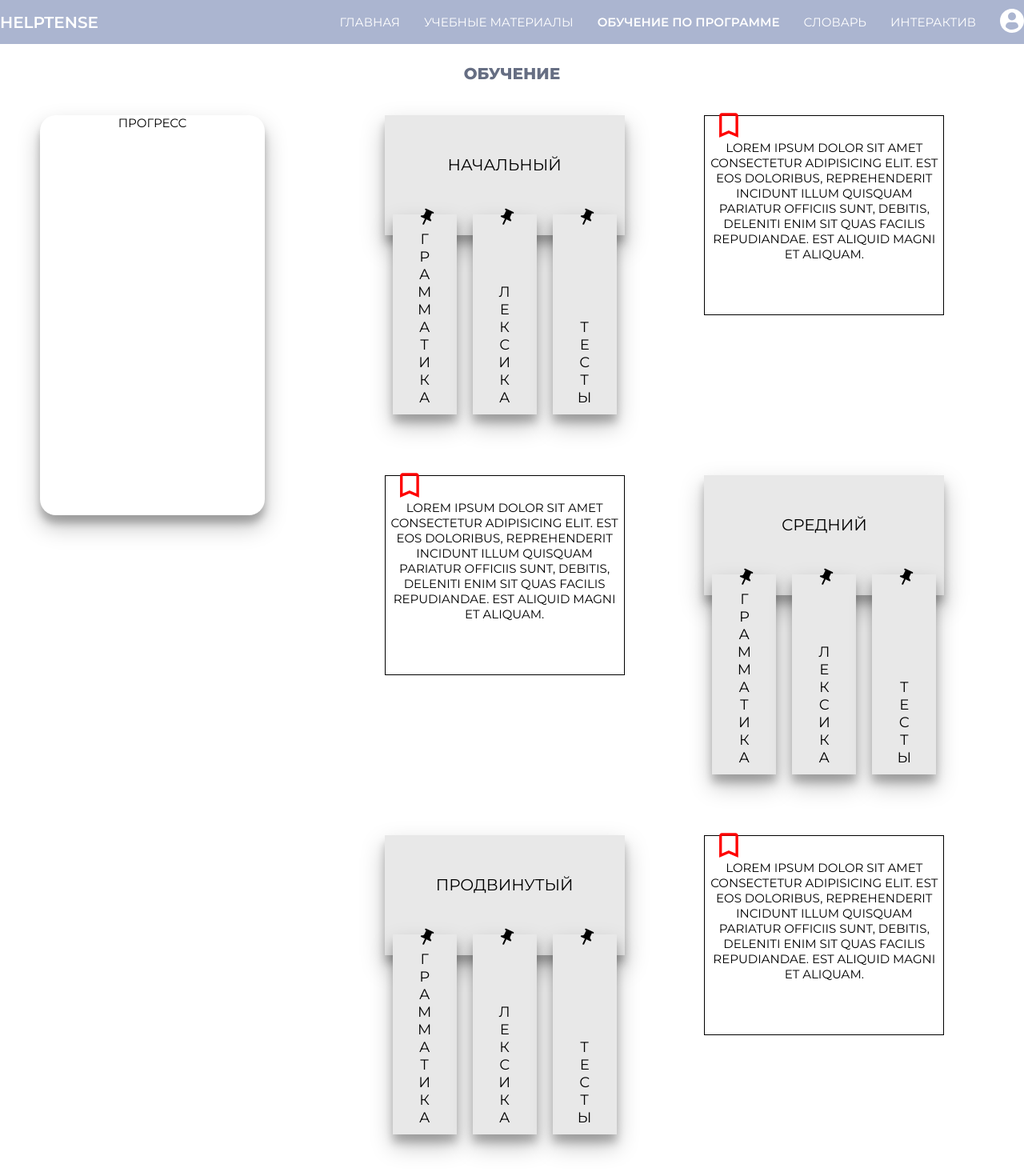
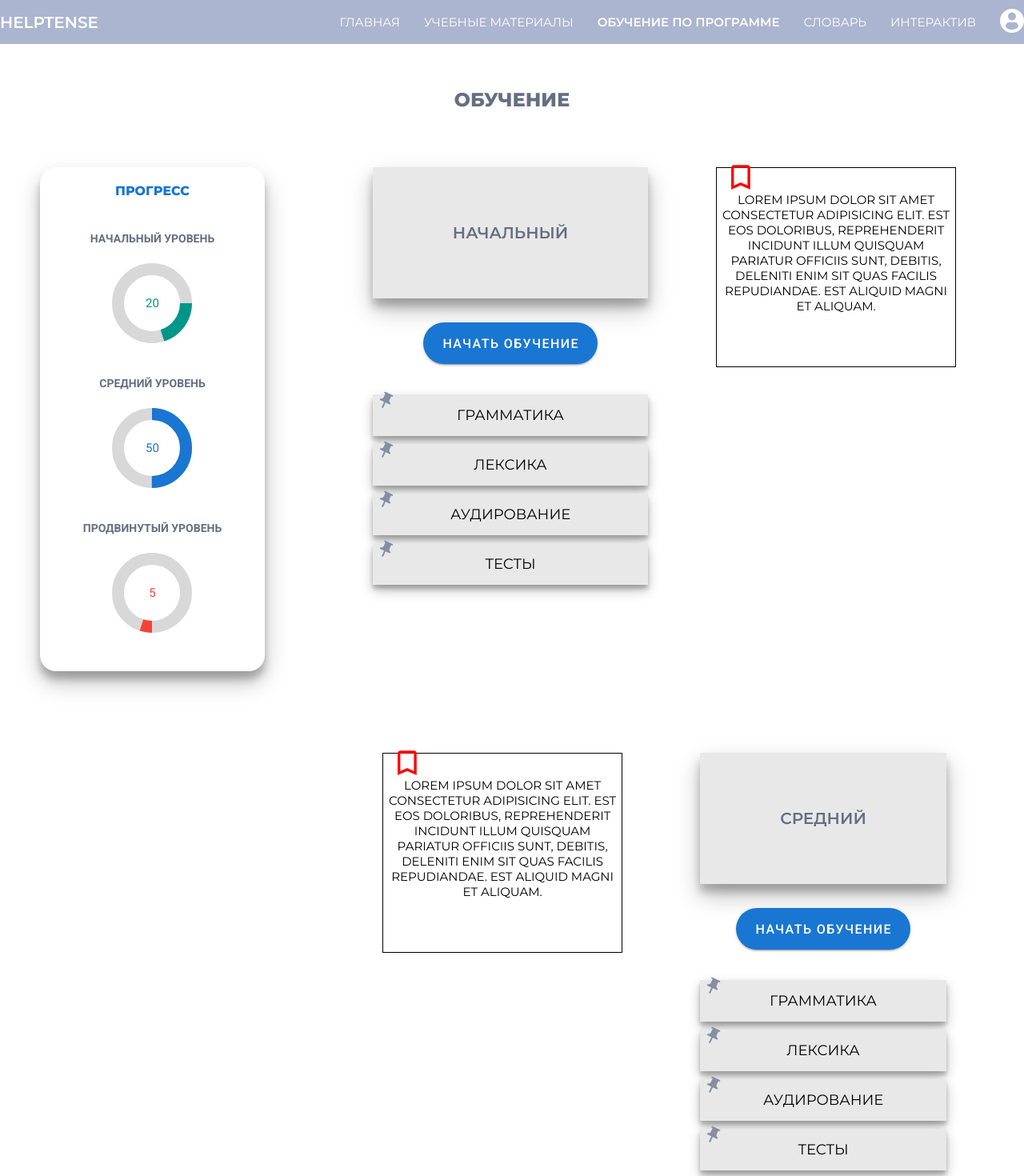
Before and after one commit to AriaTaary/language_portal, a Vue app: page /programs in a window 1280 px wide. Shown: the top 1470 px of the page at 80% size. Built offline with nearby package versions, Linux system fonts and the light colour scheme; no server answers; what vue-youtube-embed would draw is missing.

Commit message:
Начало работы над "обучение по программе"

```diff
--- /dev/null
+++ b/src/components/Grammar.vue
@@ -0,0 +1,51 @@
+<template>
+  <div>
+    <div class="card-view-info">
+      <div class="card-about-info">
+        <p class="author mini-hover">{{ this.article[this.currentArticle].title }}</p>
+      </div>
+      <div class="card-categories">
+        <p
+          v-for="category in this.article[this.currentArticle].categories"
+          :key="category.id"
+          class="mini-hover"
+        >{{ category.name }}</p>
+      </div>
+      <div class="card-main-info">
+        <h2>{{ this.article[this.currentArticle].title }}</h2>
+        <img
+          class="article-photo"
+          :src="this.article[this.currentArticle].image"
+          alt="article-photo"
+        />
+        <p class="card-description">{{ this.article[this.currentArticle].text }}</p>
+      </div>
+    </div>
+  </div>
+</template>
+
+<script>
+import Articles from '../db/articles';
+export default {
+  data() {
+    return {
+      article: [],
+      articleId: [2, 3],
+      numberArticleId: 0,
+      currentArticle: 0,
+    };
+  },
+  beforeMount() {
+    this.article = Articles;
+  },
+  methods: {
+    nextArticle() {
+      this.numberArticleId++;
+      this.currentArticle = this.articleId[this.numberArticleId];
+    },
+  },
+};
+</script>
+
+<style lang="scss" scoped>
+</style>
--- /dev/null
+++ b/src/components/TrainingProgress.vue
@@ -0,0 +1,56 @@
+<template>
+  <v-app>
+    <div class="text-center">
+      <h2 class="progress-heading">Начальный уровень</h2>
+      <v-progress-circular
+        class="progress-item"
+        :rotate="360"
+        :size="100"
+        :width="15"
+        :value="20"
+        color="teal"
+      >20</v-progress-circular>
+      <h2 class="progress-heading">Средний уровень</h2>
+      <v-progress-circular
+        class="progress-item"
+        :rotate="-90"
+        :size="100"
+        :width="15"
+        :value="50"
+        color="primary"
+      >50</v-progress-circular>
+      <h2 class="progress-heading">Продвинутый уровень</h2>
+      <v-progress-circular
+        class="progress-item"
+        :rotate="90"
+        :size="100"
+        :width="15"
+        :value="5"
+        color="red"
+      >5</v-progress-circular>
+    </div>
+  </v-app>
+</template>
+
+
+<script>
+export default {
+  value: 20,
+};
+</script>
+
+<style lang="scss" scoped>
+.text-center {
+  display: flex;
+  flex-direction: column;
+  align-items: center;
+}
+.progress-item {
+  margin-top: 20px;
+}
+.progress-heading {
+  margin-top: 40px;
+  font-size: 14px;
+  color: #666e83;
+}
+</style>
--- a/src/db/articles.json
+++ b/src/db/articles.json
@@ -21,7 +21,7 @@
     },
     {
         "id": 2,
-        "title": "Present Simple - простое настоящее время",
+        "title": "Past Simple - простое прошедшее время",
         "categories": [
             {
                 "id": 1,
@@ -41,7 +41,7 @@
     },
     {
         "id": 3,
-        "title": "Present Simple - простое настоящее время",
+        "title": "Future Simple - простое будущее время",
         "categories": [
             {
                 "id": 1,
@@ -61,7 +61,7 @@
     },
     {
         "id": 4,
-        "title": "Present Simple - простое настоящее время",
+        "title": "Present Continuous - настоящее продолженное время",
         "categories": [
             {
                 "id": 1,
@@ -81,7 +81,7 @@
     },
     {
         "id": 5,
-        "title": "Present Simple - простое настоящее время",
+        "title": "Past Continuous - прошедшее продолженное время",
         "categories": [
             {
                 "id": 1,
--- a/src/router/index.js
+++ b/src/router/index.js
@@ -12,6 +12,7 @@ import TrainingPrograms from '../views/TrainingPrograms.vue';
 import Videos from '../views/Videos.vue';
 import VideoPage from '../views/VideoPage.vue';
 import Testing from '../views/Testing.vue';
+import ProgramPage from '../views/ProgramPage.vue';
 
 import ArticlesMain from '../views/Articles/Main.vue';
 import ArticleView from '../views/Articles/View.vue';
@@ -97,6 +98,11 @@ const routes = [
     path: '/testing',
     name: 'Testing',
     component: Testing
+  },
+  {
+    path: '/programpage',
+    name: 'ProgramPage',
+    component: ProgramPage
   }
 ];
 
--- /dev/null
+++ b/src/views/ProgramPage.vue
@@ -0,0 +1,52 @@
+<template>
+  <div class="wrapper-program">
+    <div class="program-item">
+      <Grammar ref="childComponent" />
+    </div>
+    <v-app>
+      <v-btn
+        @click="nextGrammar"
+        color="primary"
+        elevation="2"
+        large
+        class="btn-trigger"
+      >Далее&nbsp; →</v-btn>
+    </v-app>
+  </div>
+</template>
+
+<script>
+import Grammar from '../components/Grammar.vue';
+export default {
+  components: { Grammar },
+  name: 'ProgramPage',
+  data() {
+    return {};
+  },
+  methods: {
+    nextGrammar() {
+      this.$refs.childComponent.nextArticle();
+    },
+    scrollToTop() {
+      window.scrollTo(0, 0);
+    },
+  },
+  mounted() {
+    this.scrollToTop();
+  },
+};
+</script>
+
+<style lang="scss" scoped>
+.wrapper-program {
+  max-width: 1366px;
+  width: 100%;
+  margin: auto;
+}
+.btn-trigger {
+  width: 200px;
+}
+.program-item {
+  margin-top: 50px;
+}
+</style>
--- a/src/views/TrainingPrograms.vue
+++ b/src/views/TrainingPrograms.vue
@@ -3,18 +3,33 @@
     <h1>Обучение</h1>
     <div class="progress-list">
       <div class="progress-block">
-                <p>Прогресс</p>
+        <h2 class="progress-block__heading">Прогресс</h2>
+        <TrainingProgress />
       </div>
       <div class="programm-list">
         <div class="type-item">
-                <div class="level">Начальный
+          <div class="level">
             <div class="level-type">
+              <div class="type-box">Начальный</div>
+              <div class="override">
+                <v-app id="inspire">
+                  <div class="text-center">
+                    <router-link to="/programpage">
+                      <v-btn class="btn-start" x-large rounded color="primary" dark>начать обучение</v-btn>
+                    </router-link>
+                  </div>
+                </v-app>
+              </div>
               <div class="type-programm">
                 <p>Грамматика</p>
                 <span class="material-icons icon center">push_pin</span>
               </div>
               <div class="type-programm">
                 <p>Лексика</p>
+                <span class="material-icons icon center">push_pin</span>
+              </div>
+              <div class="type-programm">
+                <p>Аудирование</p>
                 <span class="material-icons icon center">push_pin</span>
               </div>
               <div class="type-programm">
@@ -33,14 +48,28 @@
             <span class="material-icons icon icon-txt">turned_in_not</span>
             Lorem ipsum dolor sit amet consectetur adipisicing elit. Est eos doloribus, reprehenderit incidunt illum quisquam pariatur officiis sunt, debitis, deleniti enim sit quas facilis repudiandae. Est aliquid magni et aliquam.
           </div>
-                <div class="level">Средний
+          <div class="level">
             <div class="level-type">
+              <div class="type-box">Средний</div>
+              <div class="override">
+                <v-app id="inspire">
+                  <div class="text-center">
+                    <router-link to="/programpage">
+                      <v-btn class="btn-start" x-large rounded color="primary" dark>начать обучение</v-btn>
+                    </router-link>
+                  </div>
+                </v-app>
+              </div>
               <div class="type-programm">
                 <p>Грамматика</p>
                 <span class="material-icons icon center">push_pin</span>
               </div>
               <div class="type-programm">
                 <p>Лексика</p>
+                <span class="material-icons icon center">push_pin</span>
+              </div>
+              <div class="type-programm">
+                <p>Аудирование</p>
                 <span class="material-icons icon center">push_pin</span>
               </div>
               <div class="type-programm">
@@ -51,14 +80,28 @@
           </div>
         </div>
         <div class="type-item">
-                <div class="level">Продвинутый
+          <div class="level">
             <div class="level-type">
+              <div class="type-box">Продвинутый</div>
+              <div class="override">
+                <v-app id="inspire">
+                  <div class="text-center">
+                    <router-link to="/programpage">
+                      <v-btn class="btn-start" x-large rounded color="primary" dark>начать обучение</v-btn>
+                    </router-link>
+                  </div>
+                </v-app>
+              </div>
               <div class="type-programm">
                 <p>Грамматика</p>
                 <span class="material-icons icon center">push_pin</span>
               </div>
               <div class="type-programm">
                 <p>Лексика</p>
+                <span class="material-icons icon center">push_pin</span>
+              </div>
+              <div class="type-programm">
+                <p>Аудирование</p>
                 <span class="material-icons icon center">push_pin</span>
               </div>
               <div class="type-programm">
@@ -78,117 +121,129 @@
 </template>
 
 <script>
+import TrainingProgress from '../components/TrainingProgress.vue';
+
 export default {
-    name: 'Trainingprograms',
+  components: { TrainingProgress },
+  props: { value: Number },
+  name: 'TrainingPrograms',
 
   data() {
-        return {
-
-        };
+    return {};
   },
 
-    mounted() {
+  mounted() {},
 
-    },
-
-    methods: {
-
-    },
+  methods: {},
 };
 </script>
 
 <style lang="scss" scoped>
-.wrapper{
+.theme--light.v-application {
+  background: none;
+}
+.override {
+  height: 90px;
+}
+.wrapper {
   text-align: center;
-    padding-top: 25px;
+  margin: 25px auto;
+  width: 100%;
+  max-width: 1600px;
 }
 .wrapper h1 {
-    margin-bottom: 40px;
+  margin-top: 30px;
+  margin-bottom: 70px;
   text-align: center;
-    font-size: 20px;
+  font-size: 24px;
   color: #666e83;
 }
-.progress-list{
+.progress-list {
   display: flex;
   justify-content: space-around;
 }
-.progress-block{
+.progress-block {
   margin: 0 50px;
   width: 400px;
-    height: 500px;
+  height: 630px;
   border-radius: 20px;
-    box-shadow: 0 14px 28px rgba(0,0,0,0.25), 0 10px 10px rgba(0,0,0,0.22);
+  box-shadow: 0 14px 28px rgba(0, 0, 0, 0.25), 0 10px 10px rgba(0, 0, 0, 0.22);
+  .progress-block__heading {
+    margin-top: 20px;
+    font-size: 16px;
+    color: #1976d2;
   }
-.programm-list{
+}
+.programm-list {
   width: 100%;
 }
-.type-item{
+.type-item {
   display: flex;
   justify-content: space-evenly;
   margin-bottom: 200px;
 }
-.text-progress{
+.text-progress {
   position: relative;
   padding: 30px 0;
   border: 1px solid black;
   width: 300px;
   height: 250px;
 }
-.level{
-    position: relative;
+
+.type-box {
+  margin-bottom: 30px;
+  font-weight: 600;
+  text-align: center;
   font-size: 20px;
-    padding-top: 50px;
-    width: 300px;
-    height: 150px;
+  color: #666e83;
+  cursor: pointer;
+  padding: 70px 100px;
   background-color: rgb(232, 232, 232);
-    box-shadow: 0 14px 28px rgba(0,0,0,0.25), 0 10px 10px rgba(0,0,0,0.22);
+  box-shadow: 0 14px 28px rgba(0, 0, 0, 0.25), 0 10px 10px rgba(0, 0, 0, 0.22);
 }
-.icon{
+.icon {
   position: absolute;
-    left: -5px;
-    top: -8px;
-    color:  #ABB5D0;
+  left: 4px;
+  top: -4px;
+  color: #868ea1;
   transform: rotate(-45deg) scale(1.5);
 }
-.center{
-    color: black;
-    left: 30px;
+.center {
   transform: rotate(25deg) scale(1);
 }
-.icon-txt{
+.icon-txt {
   color: red;
   transform: rotate(0deg) scale(1.7);
   top: 0;
   left: 18px;
 }
-.type-programm{
+.type-programm {
+  margin-bottom: 10px;
   cursor: pointer;
   position: relative;
   font-size: 18px;
-    writing-mode: vertical-lr;
-    text-orientation: upright;
-    margin: 0 10px;
-    width: 80px;
-    height: 250px;
-    padding-bottom: 10px;
-    box-shadow: 0 14px 28px rgba(0,0,0,0.25), 0 10px 10px rgba(0,0,0,0.22);
+  padding: 15px;
+  box-shadow: 0 7px 14px rgba(0, 0, 0, 0.25), 0 5px 5px rgba(0, 0, 0, 0.22);
   background-color: rgb(232, 232, 232);
   display: flex;
-    align-items: center;
-    justify-content: flex-end;
+  justify-content: center;
 }
-.level-type{
+.level-type {
   display: flex;
-    padding-top: 50px;
+  flex-direction: column;
 }
 .type-programm:hover {
   background-color: #666e83;
   color: white;
-    background:
-		linear-gradient(rgba(135, 60, 255, 0.4), rgba(135, 60, 255, 0.0) 80%),
-		linear-gradient(-45deg, rgba(120, 155, 255, 0.9) 25%, rgba(255, 160, 65, 0.9) 75%);
+  background: linear-gradient(
+      rgba(135, 60, 255, 0.4),
+      rgba(135, 60, 255, 0) 80%
+    ),
+    linear-gradient(
+      -45deg,
+      rgba(120, 155, 255, 0.9) 25%,
+      rgba(255, 160, 65, 0.9) 75%
+    );
   font-weight: 700;
 }
-
-
 </style>
```
Also changed, not shown: src/App.vue (+5 -6 lines), src/assets/img/astronomy.png (added), src/components/Audition.vue (added). Lines whose indentation alone changed are shown as unchanged.
